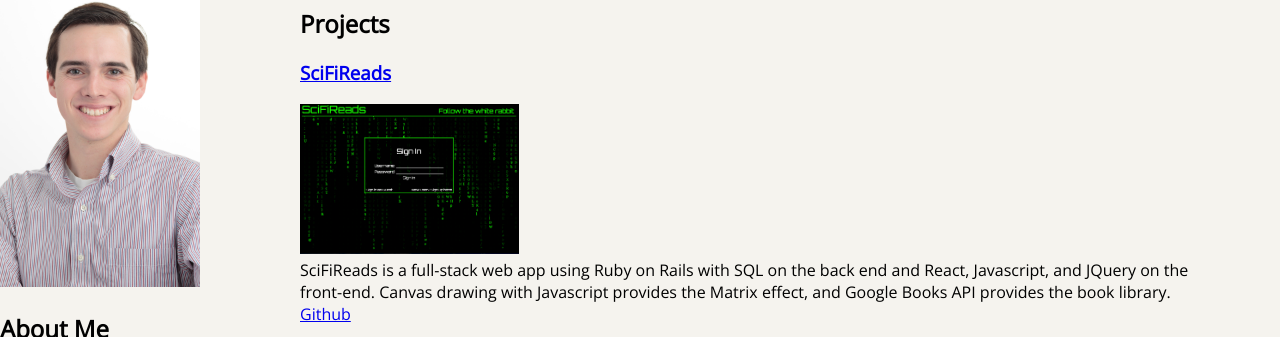
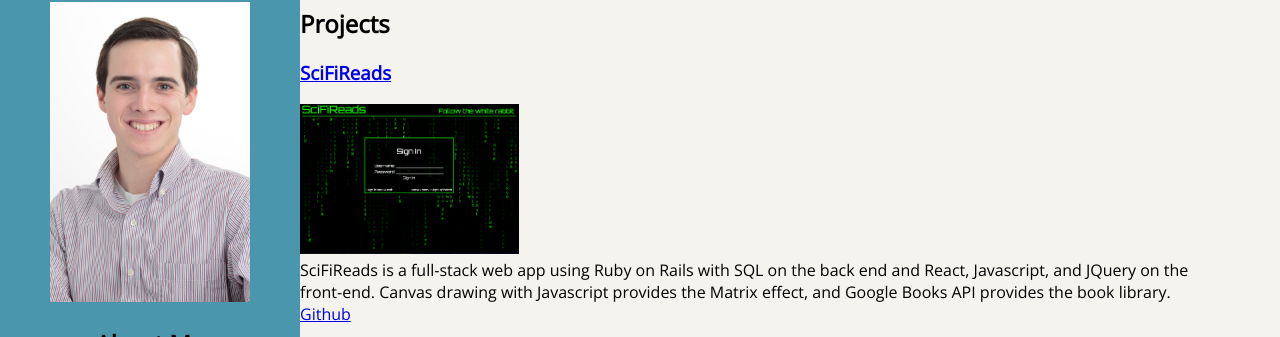
Before and after one commit to bmhayzlett/bmhayzlett.github.io, a plain HTML site: page index.html in a window 1280 px wide. Shown: the part 93-430 px from the top of the page. Drawn offline with nearby package versions, Linux system fonts and the light colour scheme.

Commit message:
left css center and color

```diff
--- a/index.css
+++ b/index.css
@@ -33,10 +33,14 @@ h1 {
 .leftSide {
   display: inline-block;
   height: 720px;
-  width: 300px;
+  width: 290px;
+  padding: 5px;
+  padding-top: 15px;
   position: fixed;
   top: 80px;
   z-index: 1;
+  text-align: center;
+  background-color: #4A96AD
 }
 
 .myPic {
```
